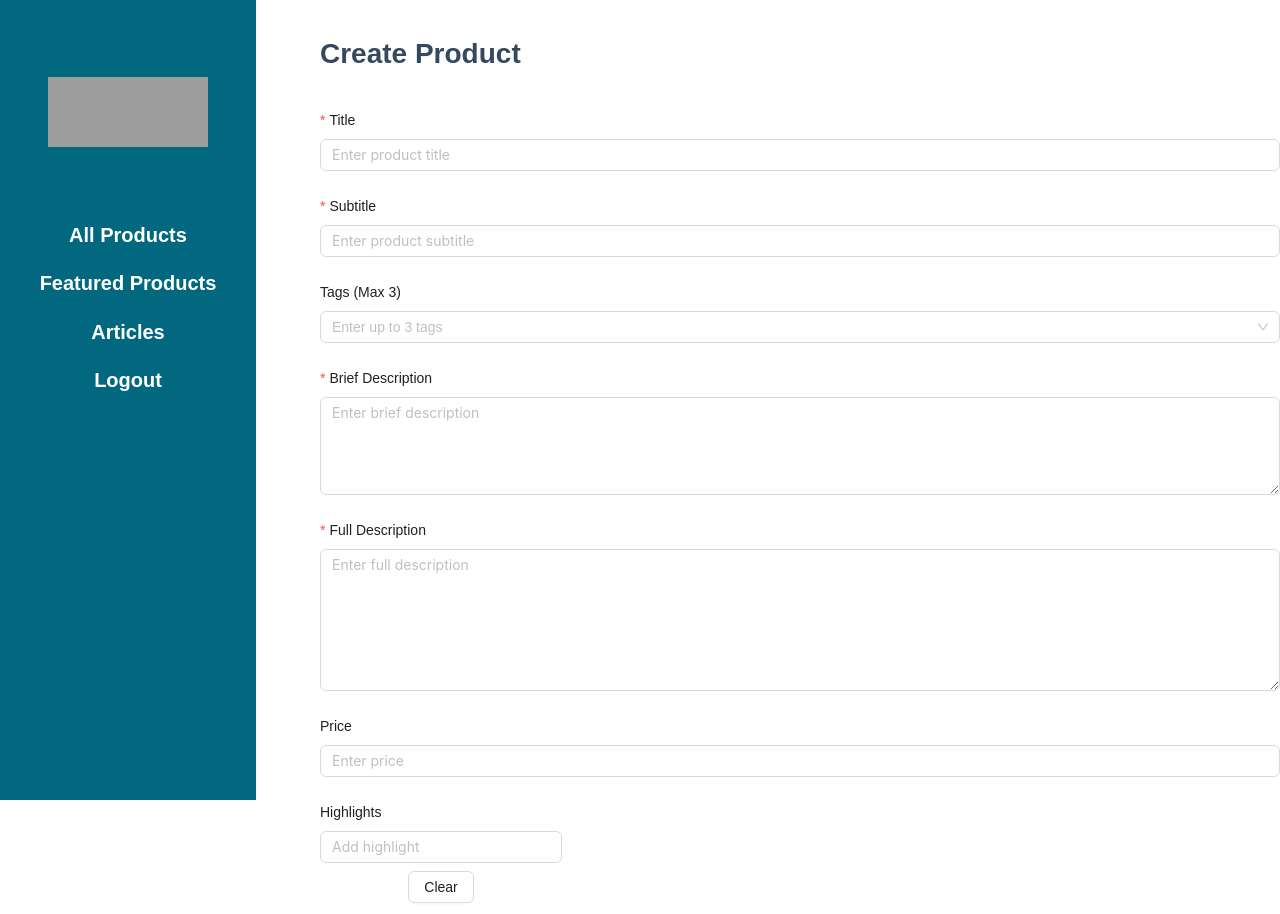
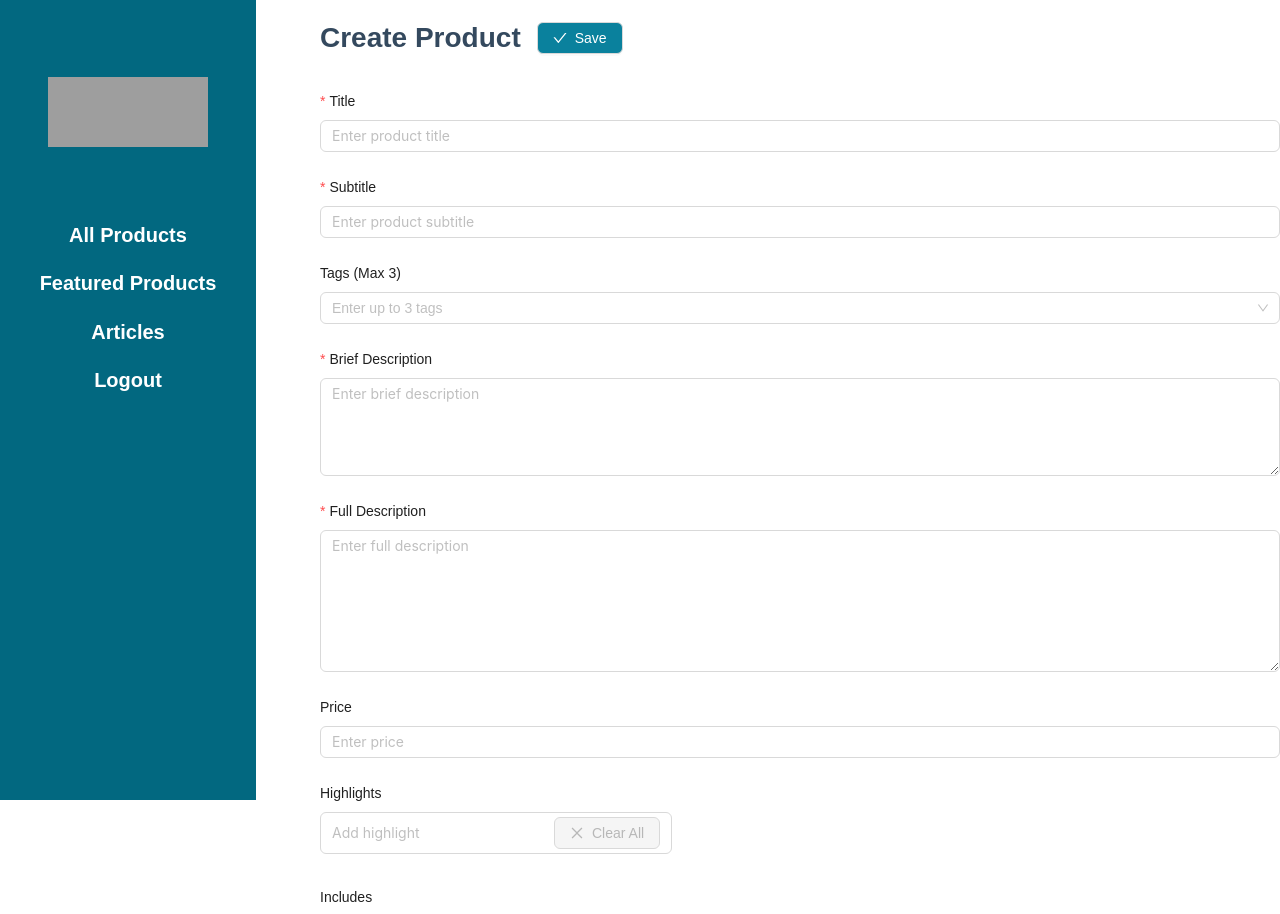
Before and after one commit to AbbasHaiderNaqvi/maplocally, a Next.js app: page /admin/dashboard/create-product in a window 1280 px wide. Shown: the top 914 px of the page. Built offline with nearby package versions, Linux system fonts and the light colour scheme; grey boxes are pictures that could not be loaded; a web font is replaced by a local one.

Commit message:
stop making enter to submit form

```diff
--- a/src/app/admin/dashboard/create-product/page.js
+++ b/src/app/admin/dashboard/create-product/page.js
@@ -1,8 +1,10 @@
 "use client";
 import React, { useEffect, useState } from "react";
-import { UploadOutlined } from "@ant-design/icons";
+import { UploadOutlined, CheckOutlined,CloseOutlined } from "@ant-design/icons";
 import { useRouter, useSearchParams } from "next/navigation";
 import {
+  Row,
+  Col,
   Form,
   Input,
   Button,
@@ -145,10 +147,10 @@ const Productform = () => {
             category: selectedCategory,
             tourDate: tourDate ? dayjs(tourDate).format("YYYY-MM-DD") : null,
             productImages,
-            tourDuration: values.tourDuration ? values.tourDuration :"",
+            tourDuration: values.tourDuration ? values.tourDuration : "",
             tourLanguage: values.tourLanguage,
             pickupOption: values.pickupOption,
-            groupSize: values.groupSize ? values.groupSize :"",
+            groupSize: values.groupSize ? values.groupSize : "",
             meetingPoint: values.meetingPoint,
           }
         );
@@ -191,15 +193,51 @@ const Productform = () => {
   return (
     <div>
       <Sidebar />
-      <h1 className={styles.title}>
-        {productId ? "Edit Product" : "Create Product"}
-      </h1>
       <Form
         form={form}
         onFinish={handleSubmit}
         layout="vertical"
         className={styles.mainContent}
+        style={{
+          paddingTop: '90px',
+        }}
+        onKeyDown={(e) => {
+          if (e.key === "Enter") {
+            e.preventDefault();
+          }
+        }}
       >
+        <div
+          style={{
+            position: 'fixed',
+            zIndex: 2,
+            width: '100%',
+            background: 'white',
+            padding: '16px 0',
+            top: 0,
+            display: 'flex',
+            alignItems: 'center',
+            gap: '16px',
+          }}
+        >
+          <h1
+            className={styles.title}
+            style={{ margin: 0 }}
+          >
+            {productId ? 'Edit Product' : 'Create Product'}
+          </h1>
+
+          <Button
+            htmlType="submit"
+            style={{ margin: '0', background: 'rgb(10 129 157)', color: "white" }}
+            className={styles.submitButton}
+            icon={<CheckOutlined />}
+          >
+            Save
+          </Button>
+        </div>
+
+
         {/* Basic Information */}
         <Form.Item
           label="Title"
@@ -216,7 +254,7 @@ const Productform = () => {
             placeholder="Enter product subtitle"
           />
         </Form.Item>
-        <Form.Item name="tags" label="Tags (Max 3)">
+        <Form.Item name="tags" label="Tags (Max 3)" >
           <Select
             mode="tags"
             maxTagCount={3}
@@ -254,18 +292,20 @@ const Productform = () => {
           />
         </Form.Item>
 
-        <Form.Item label="Highlights" >
+        <Form.Item label="Highlights"  name="highlightInput">
           <Space direction="vertical">
             <Input
               placeholder="Add highlight"
               onPressEnter={(e) => {
                 if (e.target.value.trim() !== "") {
                   setHighlights([...highlights, e.target.value.trim()]);
+                  form.resetFields(["highlightInput"]);
                   e.target.value = "";
                 }
               }}
+              suffix={<Button onClick={() => setHighlights([])}  icon={<CloseOutlined />} disabled={!highlights.length}>Clear All</Button>}
             />
-            <Button onClick={() => setHighlights([])}>Clear</Button>
+
             <ul>
               {highlights.map((item, index) => (
                 <li key={index}>{item}</li>
@@ -274,7 +314,7 @@ const Productform = () => {
           </Space>
         </Form.Item>
 
-        <Form.Item label="Includes">
+        <Form.Item label="Includes" name="IncludeInput">
           <Space direction="vertical">
             <Input
               placeholder="Add include"
@@ -282,10 +322,13 @@ const Productform = () => {
                 if (e.target.value.trim() !== "") {
                   setIncludes([...includes, e.target.value.trim()]);
                   e.target.value = "";
+                  form.resetFields(["IncludeInput"]);
+
                 }
               }}
+              suffix={ <Button onClick={() => setIncludes([])} icon={<CloseOutlined />} disabled={!includes.length}>Clear All</Button>}
             />
-            <Button onClick={() => setIncludes([])}>Clear</Button>
+
             <ul>
               {includes.map((item, index) => (
                 <li key={index}>{item}</li>
@@ -437,13 +480,7 @@ const Productform = () => {
           />
         </Form.Item>
 
-        <Button
-          type="primary"
-          htmlType="submit"
-          className={styles.submitButton}
-        >
-          {productId ? "Update Product" : "Create Product"}
-        </Button>
+
       </Form>
     </div>
   );
```
Lines whose indentation alone changed are shown as unchanged.
